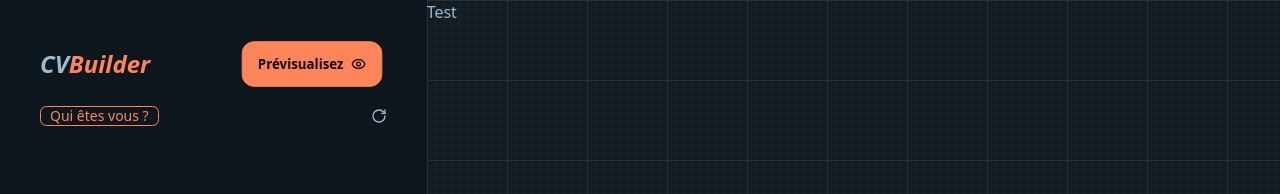
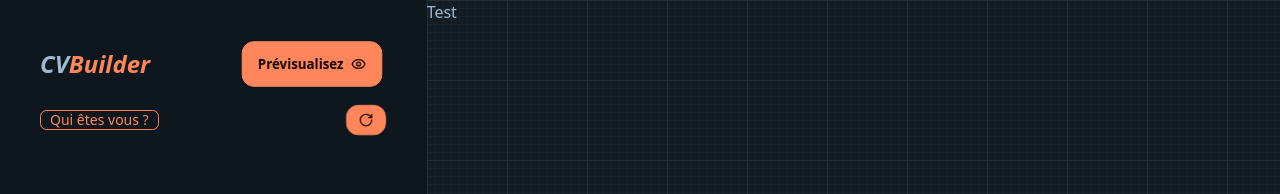
Before and after one commit to noelfoka/cd-pdf-creator, a Next.js app: page / in a window 1280 px wide. Shown: the top 194 px of the page. Built offline with nearby package versions, Linux system fonts and the light colour scheme.

Commit message:
updateee

```diff
--- a/app/page.tsx
+++ b/app/page.tsx
@@ -22,7 +22,7 @@ export default function Home() {
 
               <div className="flex justify-between items-center">
                 <h1 className="badge badge-primary badge-outline">Qui êtes vous ?</h1>
-                <button>
+                <button className="btn btn-primary btn-sm">
                 <RotateCw className="w-4" />
                 </button>
               </div>
```
